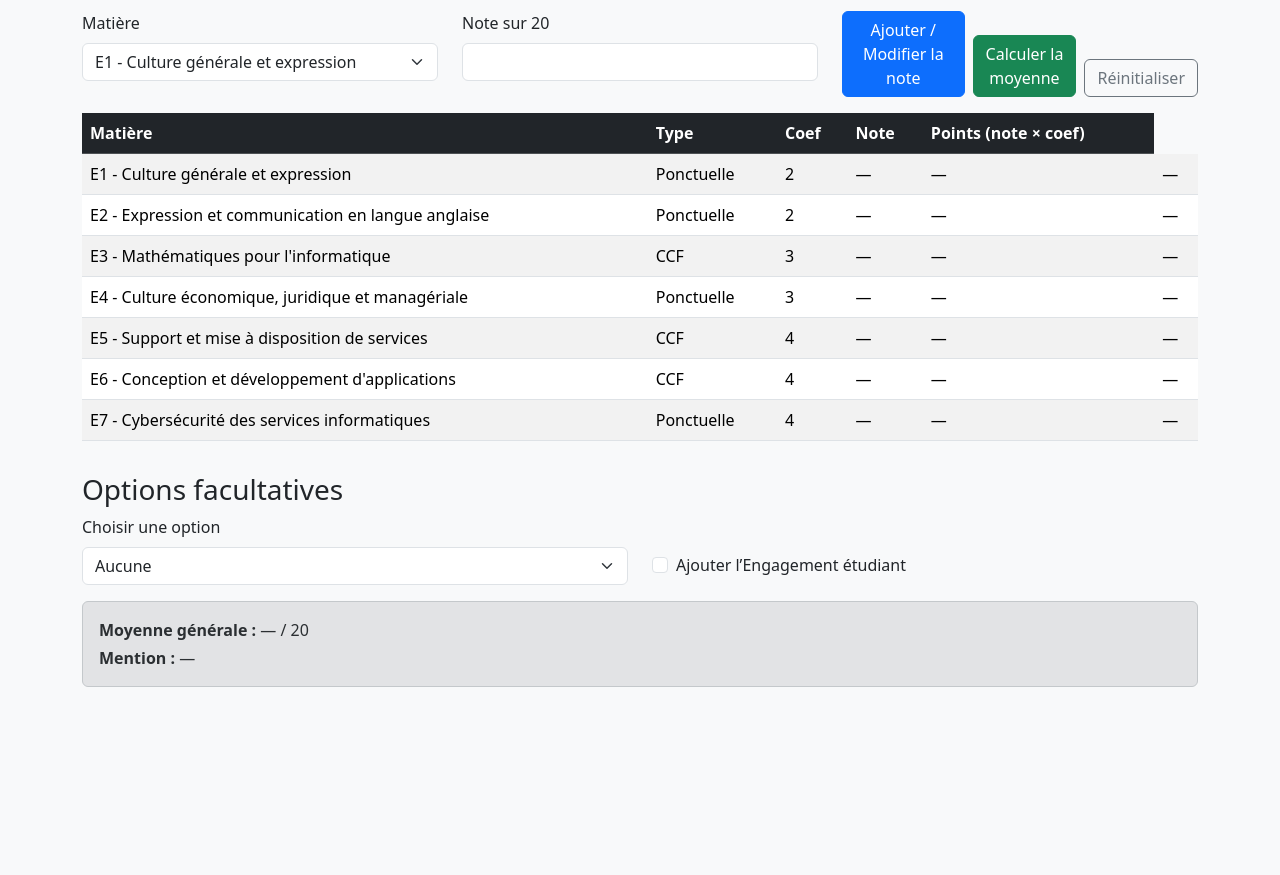
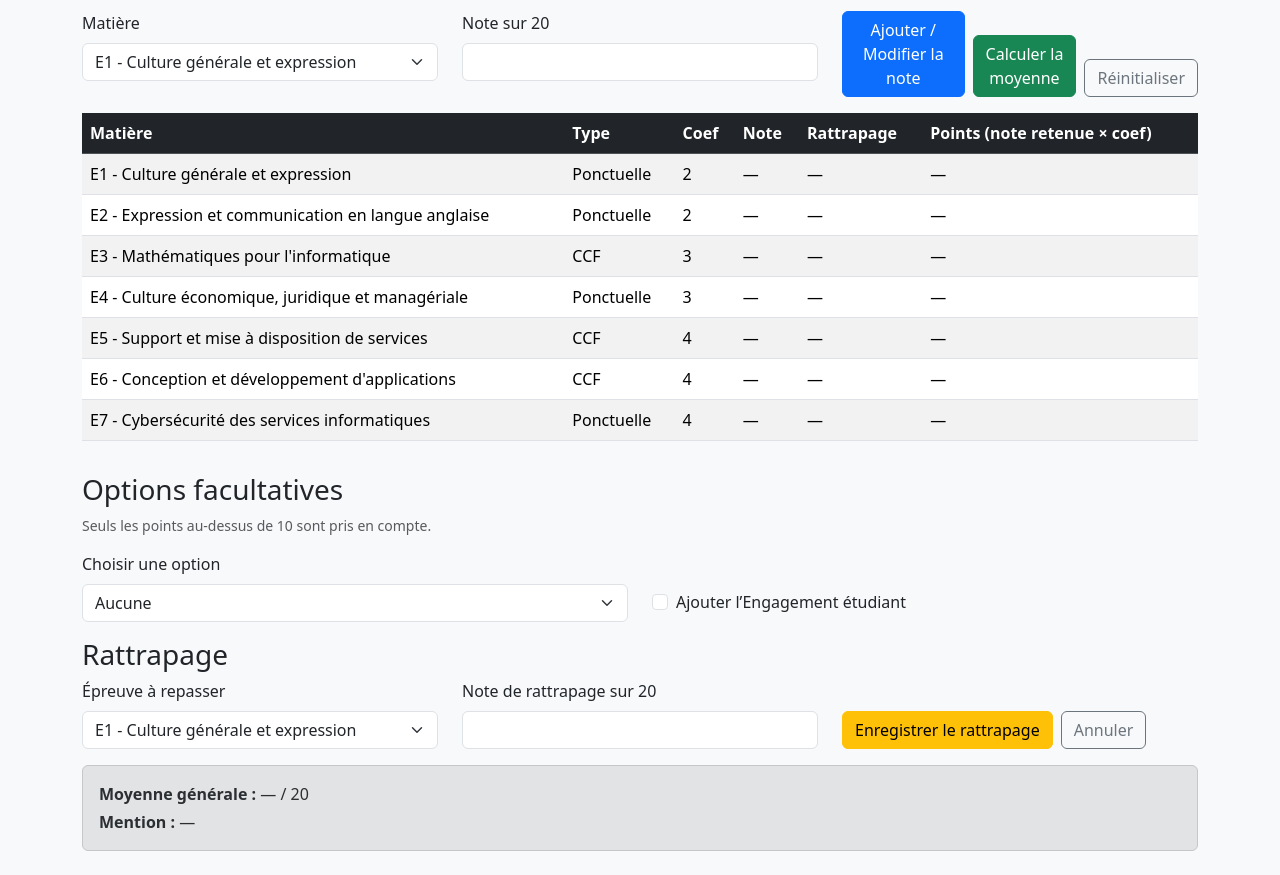
Before and after one commit to kavehei-lang/projet-du-simulateur, a plain HTML site: page index.html in a window 1280 px wide. Shown: the part 77-952 px from the top of the page. Before the commit the page ends 800 px from the top, so only its background shows below. Drawn offline with nearby package versions, Linux system fonts and the light colour scheme.

Commit message:
Update index.html

```diff
--- a/index.html
+++ b/index.html
@@ -1,27 +1,51 @@
 <!DOCTYPE html>
+<!-- <!DOCTYPE html> : indique au navigateur que la page est écrite en HTML5 -->
 <html lang="fr">
+<!-- lang="fr" : la page est en français (utile pour l'accessibilité et le référencement) -->
 <head>
+  <!-- <head> : informations sur la page, non affichées directement à l'écran -->
   <meta charset="UTF-8">
+  <!-- UTF-8 : permet d'afficher correctement les accents et caractères spéciaux (é, è, à, ’...) -->
   <title>Simulateur de notes BTS SIO</title>
+  <!-- Titre affiché dans l'onglet du navigateur -->
   <meta name="viewport" content="width=device-width, initial-scale=1">
+  <!-- Rend la page adaptée aux écrans de téléphone et de tablette (responsive) -->
+
+  <!-- Chargement de Bootstrap (bibliothèque CSS) depuis un CDN :
+       il fournit des classes toutes faites (btn, form-control, row, col-md-4...) pour la mise en forme -->
   <link
     href="https://cdn.jsdelivr.net/npm/bootstrap@5.3.3/dist/css/bootstrap.min.css"
     rel="stylesheet"
   >
 </head>
 <body class="bg-light">
+  <!-- bg-light : fond gris clair (classe Bootstrap) -->
+
+  <!-- container : centre le contenu et limite sa largeur ; my-4 : marge verticale -->
   <div class="container my-4">
     <h1 class="mb-3">Simulateur de notes BTS SIO</h1>
 
+    <!-- ============================================================
+         ZONE DE SAISIE : choix de la matière, de la note et boutons
+         ============================================================ -->
+    <!-- row : ligne de la grille Bootstrap (12 colonnes) ; mb-3 : marge en bas -->
     <div class="row mb-3">
+
+      <!-- Colonne 1 : liste déroulante des matières (4 colonnes sur 12 = un tiers de la largeur) -->
       <div class="col-md-4">
+        <!-- "for" relie le label à l'élément qui a le même id : cliquer sur le texte active la liste -->
         <label for="selectMatiere" class="form-label">Matière</label>
         <select id="selectMatiere" class="form-select">
-          <!-- Options ajoutées en JavaScript -->
+          <!-- Options ajoutées en JavaScript (fonction initialiserSelectMatieres) -->
         </select>
       </div>
+
+      <!-- Colonne 2 : champ de saisie de la note -->
       <div class="col-md-4">
         <label for="inputNote" class="form-label">Note sur 20</label>
+        <!-- type="number" : n'accepte que des nombres ;
+             min / max : bornes autorisées par le navigateur ;
+             step="0.5" : la note évolue par pas de 0,5 avec les flèches -->
         <input
           type="number"
           id="inputNote"
@@ -31,38 +55,64 @@
           step="0.5"
         >
       </div>
+
+      <!-- Colonne 3 : les trois boutons.
+           d-flex : alignement en ligne ; align-items-end : alignés en bas ; gap-2 : espace entre boutons -->
       <div class="col-md-4 d-flex align-items-end gap-2">
+        <!-- Enregistre la note saisie pour la matière choisie -->
         <button id="btnAjouter" class="btn btn-primary">Ajouter / Modifier la note</button>
+        <!-- Calcule la moyenne générale pondérée et la mention -->
         <button id="btnCalculer" class="btn btn-success">Calculer la moyenne</button>
+        <!-- Efface toutes les notes et les résultats -->
         <button id="btnReset" class="btn btn-outline-secondary">Réinitialiser</button>
       </div>
     </div>
 
+    <!-- ============================================================
+         TABLEAU RÉCAPITULATIF des épreuves
+         ============================================================ -->
+    <!-- table-responsive : ajoute un défilement horizontal si l'écran est trop étroit -->
     <div class="table-responsive mb-3">
+      <!-- table-striped : lignes alternées en couleur ; align-middle : centre verticalement le texte -->
       <table class="table table-striped align-middle">
+        <!-- En-tête du tableau (fond foncé grâce à table-dark) -->
         <thead class="table-dark">
           <tr>
             <th>Matière</th>
             <th>Type</th>
             <th>Coef</th>
             <th>Note</th>
-            <th>Points (note × coef)</th>
+            <!-- Note de rattrapage ("—" si l'épreuve n'a pas été repassée) -->
+            <th>Rattrapage</th>
+            <th>Points (note retenue × coef)</th>
           </tr>
         </thead>
+        <!-- Corps du tableau : vide ici, rempli par la fonction afficherTableau() -->
         <tbody id="tbodyMatieres">
           <!-- Lignes générées en JavaScript -->
         </tbody>
       </table>
     </div>
 
+    <!-- ============================================================
+         OPTIONS FACULTATIVES
+         Règle : une seule option parmi LV2, Maths approfondies et
+         Certification (liste déroulante), + l'Engagement étudiant
+         qui peut s'ajouter (case à cocher).
+         ============================================================ -->
     <h3>Options facultatives</h3>
+    <!-- Rappel de la règle officielle (note (**) du tableau) : voir calculerPointsBonus() -->
+    <p class="text-muted small">Seuls les points au-dessus de 10 sont pris en compte.</p>
 
     <div class="row mb-3">
+      <!-- Colonne gauche : liste déroulante = un seul choix possible à la fois -->
       <div class="col-md-6">
         <label for="selectOption" class="form-label">
           Choisir une option
         </label>
         <select id="selectOption" class="form-select">
+          <!-- value="" : valeur vide = aucune option choisie.
+               Les autres "value" correspondent aux clés de l'objet optionsFacultatives en JavaScript -->
           <option value="">Aucune</option>
           <option value="lv2">Langue vivante 2</option>
           <option value="maths">Mathématiques approfondies</option>
@@ -72,6 +122,7 @@
         </select>
       </div>
 
+      <!-- Colonne droite : case à cocher pour l'Engagement étudiant (cumulable avec l'option ci-contre) -->
       <div class="col-md-6 d-flex align-items-end">
         <div class="form-check mb-2">
           <input
@@ -86,17 +137,54 @@
       </div>
     </div>
 
+    <!-- Zone vide : le JavaScript y ajoute les champs "note" et "coefficient"
+         de chaque option sélectionnée -->
     <div id="notesOptions" class="mb-3"></div>
 
+    <!-- ============================================================
+         RATTRAPAGE
+         Disponible si la moyenne est inférieure à 10 : on peut repasser
+         une épreuve ponctuelle (la meilleure des deux notes est retenue).
+         La liste est remplie en JavaScript (section 5 de script.js).
+         ============================================================ -->
+    <h3>Rattrapage</h3>
+    <div class="row mb-3">
+      <!-- Colonne 1 : épreuve à repasser -->
+      <div class="col-md-4">
+        <label for="selectRattrapage" class="form-label">Épreuve à repasser</label>
+        <select id="selectRattrapage" class="form-select">
+          <!-- Options ajoutées en JavaScript (épreuves ponctuelles uniquement) -->
+        </select>
+      </div>
+      <!-- Colonne 2 : nouvelle note -->
+      <div class="col-md-4">
+        <label for="inputRattrapage" class="form-label">Note de rattrapage sur 20</label>
+        <input type="number" id="inputRattrapage" class="form-control" min="0" max="20" step="0.5">
+      </div>
+      <!-- Colonne 3 : boutons -->
+      <div class="col-md-4 d-flex align-items-end gap-2">
+        <button id="btnRattrapage" class="btn btn-warning">Enregistrer le rattrapage</button>
+        <button id="btnAnnulerRattrapage" class="btn btn-outline-secondary">Annuler</button>
+      </div>
+    </div>
 
+    <!-- ============================================================
+         RÉSULTATS : moyenne générale et mention
+         ============================================================ -->
+    <!-- alert alert-secondary : encadré gris Bootstrap -->
     <div class="alert alert-secondary">
+      <!-- mb-1 / mb-0 : petites marges en bas -->
       <p class="mb-1"><strong>Moyenne générale :</strong>
+        <!-- Le JavaScript remplace le "—" par la moyenne calculée -->
         <span id="spanMoyenne">—</span> / 20</p>
       <p class="mb-0"><strong>Mention :</strong>
+        <!-- Le JavaScript remplace le "—" par la mention obtenue -->
         <span id="spanMention">—</span></p>
     </div>
   </div>
 
+  <!-- Chargement du JavaScript en fin de page : ainsi, tous les éléments HTML
+       ci-dessus existent déjà quand le script s'exécute -->
   <script src="script.js"></script>
 </body>
 </html>
```
Lines whose indentation alone changed are shown as unchanged.
